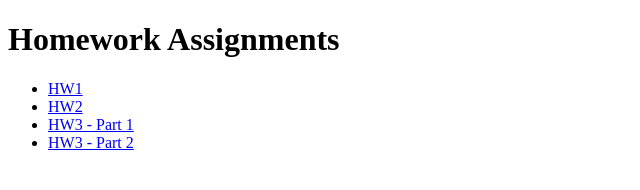
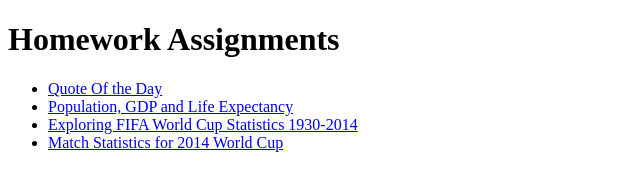
Before and after one commit to noeigenschaften/noeigenschaften.github.io, a plain HTML site: page index.html in a window 1280 px wide. Shown: the whole page, without its empty margins (0-640 px from the left). Drawn offline with Linux system fonts and the light colour scheme.

Commit message:
Update index.html

```diff
--- a/index.html
+++ b/index.html
@@ -8,10 +8,10 @@
 <body>
     <h1>Homework Assignments</h1>
     <ul>
-        <li><a href="hw1/hw1.html">HW1</a></li>
-        <li><a href="hw2/hw2.html">HW2</a></li>
-        <li><a href="hw3/part1/hw3-part1.html">HW3 - Part 1</a></li>
-        <li><a href="hw3/part2/hw3-part2.html">HW3 - Part 2</a></li>
+        <li><a href="hw1/hw1.html">Quote Of the Day</a></li>
+        <li><a href="hw2/hw2.html">Population, GDP and Life Expectancy</a></li>
+        <li><a href="hw3/part1/hw3-part1.html">Exploring FIFA World Cup Statistics 1930-2014</a></li>
+        <li><a href="hw3/part2/hw3-part2.html">Match Statistics for 2014 World Cup</a></li>
     </ul>
 </body>
 </html>
```
